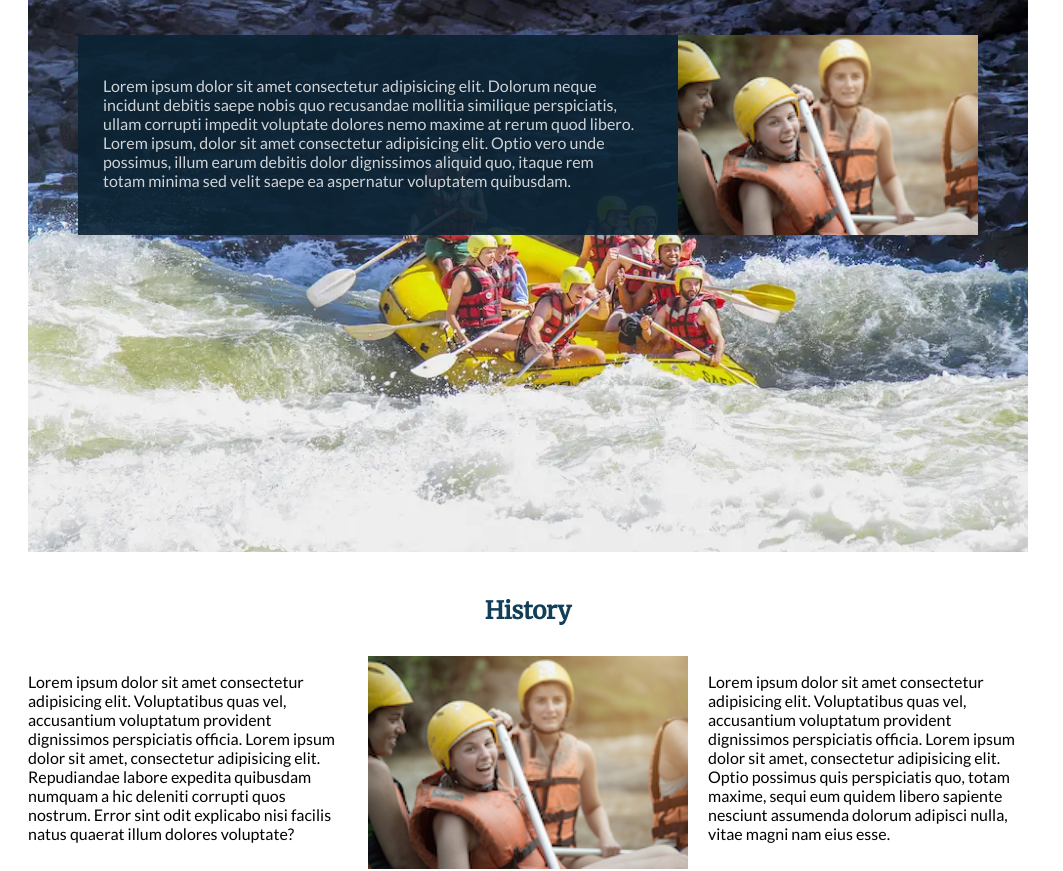
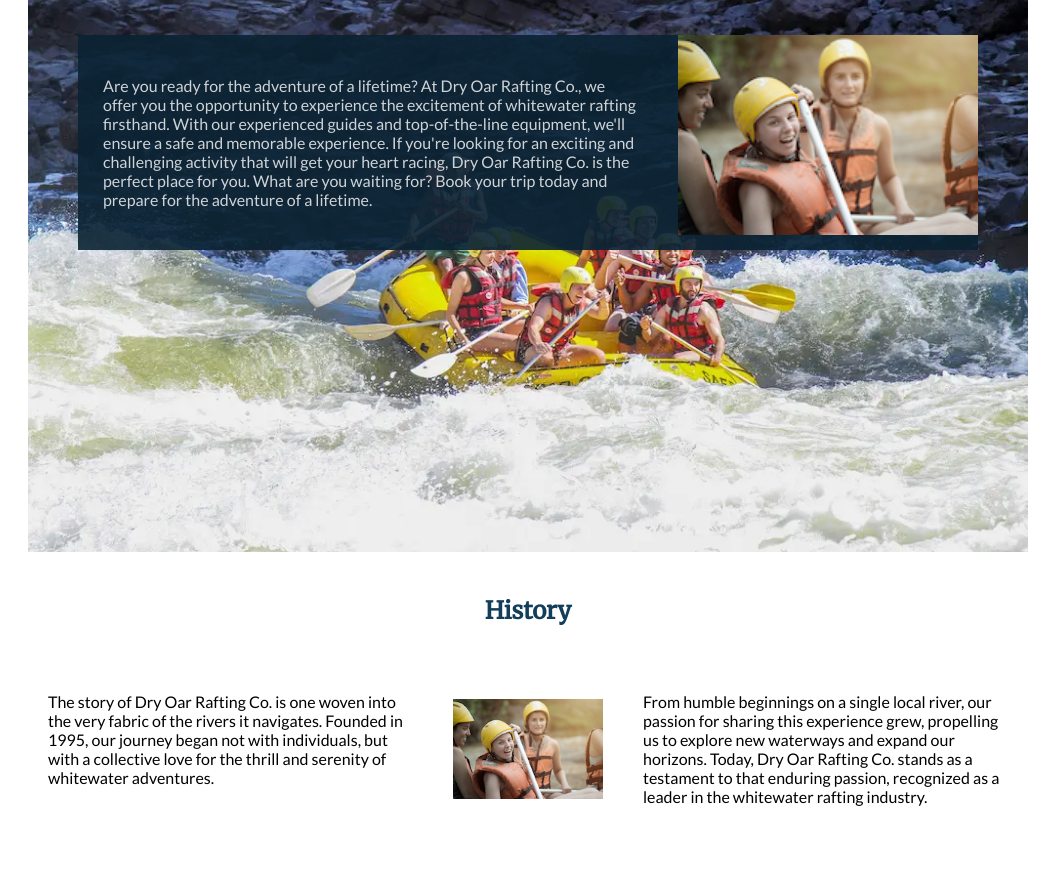
Before and after one commit to cinpaezita/wdd130, a plain HTML site: page wwr/about.html in a window 1280 px wide. Shown: the part 263-1134 px from the top of the page, without its empty margins (0-1063 px from the left). Drawn offline with Linux system fonts and the light colour scheme.

Commit message:
W04 Project: Rafting Site - Update About Us Page

```diff
--- a/wwr/about.html
+++ b/wwr/about.html
@@ -24,14 +24,17 @@
             <h1>Dry Oar Rafting</h1>
             <article>
                 <img src="images/happy-client.png" alt="A happy client">
-                <p>Lorem ipsum dolor sit amet consectetur adipisicing elit. Dolorum neque incidunt debitis saepe nobis quo recusandae mollitia similique perspiciatis, ullam corrupti impedit voluptate dolores nemo maxime at rerum quod libero. Lorem ipsum, dolor sit amet consectetur adipisicing elit. Optio vero unde possimus, illum earum debitis dolor dignissimos aliquid quo, itaque rem totam minima sed velit saepe ea aspernatur voluptatem quibusdam.</p>
+                <p>Are you ready for the adventure of a lifetime?
+                    At Dry Oar Rafting Co., we offer you the opportunity to experience the excitement of whitewater rafting firsthand. With our experienced guides and top-of-the-line equipment, we'll ensure a safe and memorable experience. If you're looking for an exciting and challenging activity that will get your heart racing, Dry Oar Rafting Co. is the perfect place for you.
+
+                    What are you waiting for? Book your trip today and prepare for the adventure of a lifetime.</p>
             </article>
         </div>
         <section class="history">
             <h2>History</h2>
-            <p style="grid-column: 1/5;">Lorem ipsum dolor sit amet consectetur adipisicing elit. Voluptatibus quas vel, accusantium voluptatum provident dignissimos perspiciatis officia. Lorem ipsum dolor sit amet, consectetur adipisicing elit. Repudiandae labore expedita quibusdam numquam a hic deleniti corrupti quos nostrum. Error sint odit explicabo nisi facilis natus quaerat illum dolores voluptate?</p>
+            <p class="left">The story of Dry Oar Rafting Co. is one woven into the very fabric of the rivers it navigates. Founded in 1995, our journey began not with individuals, but with a collective love for the thrill and serenity of whitewater adventures.</p>
             <img src="images/happy-client.png" alt="A happy client">
-            <p style="grid-column: 9/13;">Lorem ipsum dolor sit amet consectetur adipisicing elit. Voluptatibus quas vel, accusantium voluptatum provident dignissimos perspiciatis officia. Lorem ipsum dolor sit amet, consectetur adipisicing elit. Optio possimus quis perspiciatis quo, totam maxime, sequi eum quidem libero sapiente nesciunt assumenda dolorum adipisci nulla, vitae magni nam eius esse.</p>
+            <p class="right">From humble beginnings on a single local river, our passion for sharing this experience grew, propelling us to explore new waterways and expand our horizons. Today, Dry Oar Rafting Co. stands as a testament to that enduring passion, recognized as a leader in the whitewater rafting industry.</p>
         </section>
         <section class="adventure">
             <h2>Adventure Awaits You!</h2>
--- a/wwr/styles/rafting.css
+++ b/wwr/styles/rafting.css
@@ -113,7 +113,16 @@ nav a:hover {
 .history img {
     width: 100%;
     height: auto;
-    grid-column: 5/9;
+    grid-column: 6/8;
+    align-self: center;
+}
+.left {
+    grid-column: 1/6;
+    padding: 20px;
+}
+.right {
+    grid-column: 8/13;
+    padding: 20px;
 }
 .adventure {
     display: grid;
```
